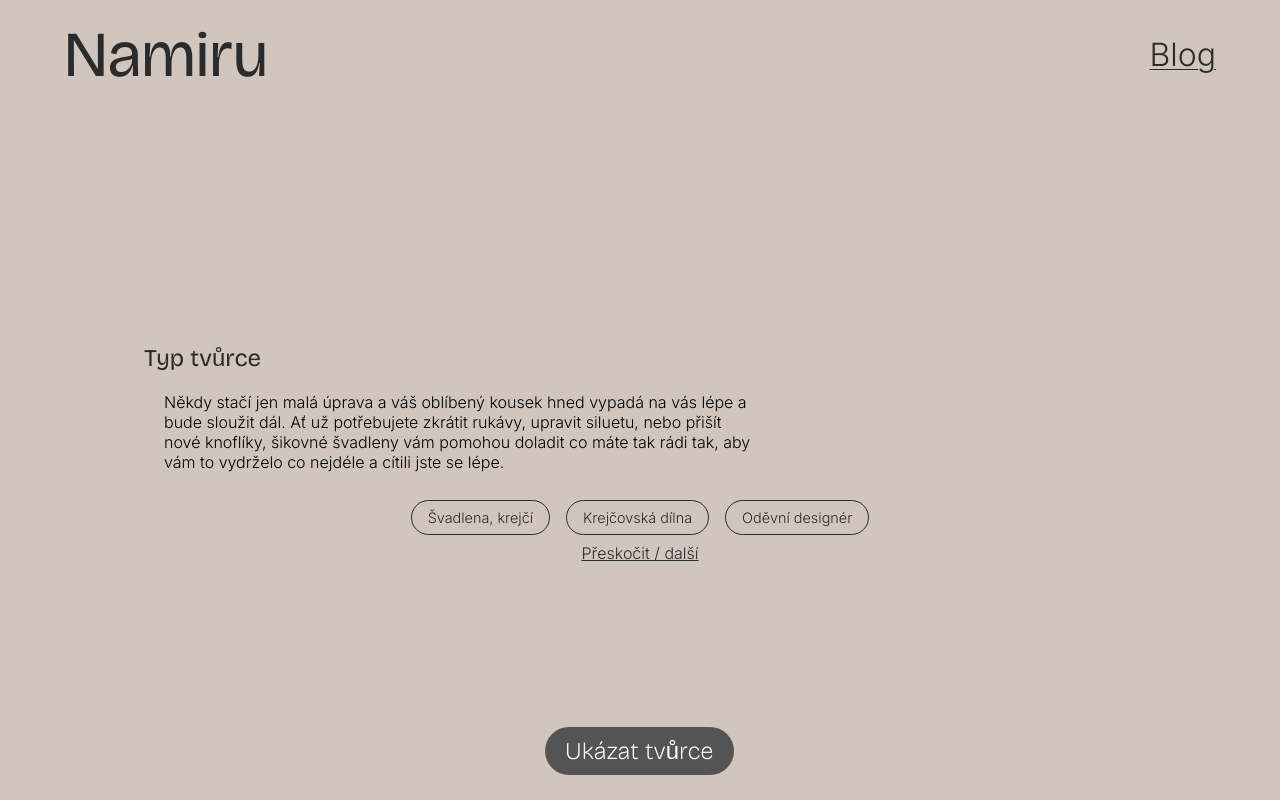
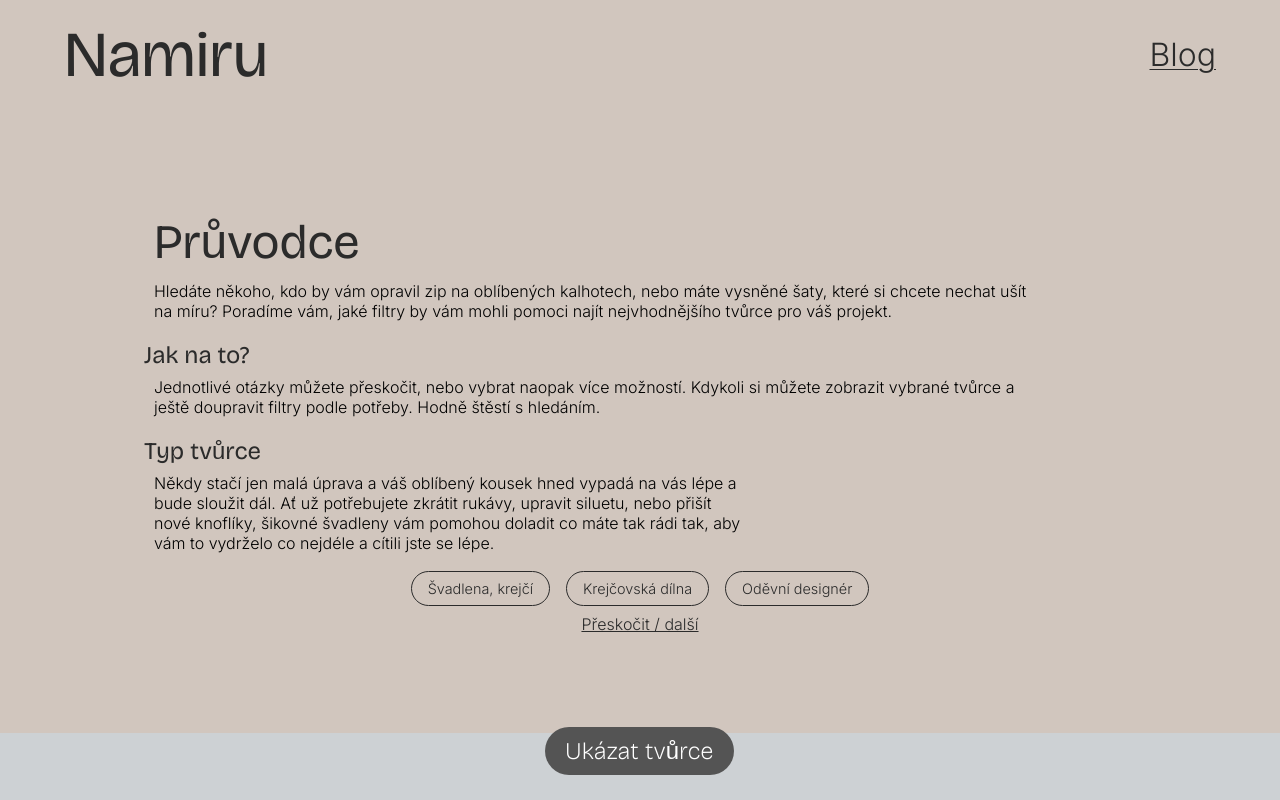
Before and after one commit to han-fris/namiru-app, a React (Vite) app: page /pruvodce in a window 1280 px wide. Shown: the top 800 px of the page. Built offline with nearby package versions, Linux system fonts and the light colour scheme.

Commit message:
edit Guide

```diff
--- a/src/pages/Creators/CreatorsList.css
+++ b/src/pages/Creators/CreatorsList.css
@@ -60,6 +60,11 @@
   }
 
   .noResults__container {
-    max-width: 65vw;
+    max-width: 50vw;
+    margin: 20px;
+    display: flex;
+    flex-direction: column;
+    justify-content: center;
+    align-items: center;
   }
 }
--- a/src/pages/Creators/CreatorsList.jsx
+++ b/src/pages/Creators/CreatorsList.jsx
@@ -19,7 +19,7 @@ export const CreatorList = () => {
         {' '}
         <h1 className="creators-list__header">Seznam tvůrců a filtrování</h1>
         <div className="creators__container">
-          <div className="filters__container">
+          <div className="filters__container no-result__container">
             <Filters />
           </div>
           <div className="creators-list__container">
--- a/src/pages/Guide/Guide.css
+++ b/src/pages/Guide/Guide.css
@@ -9,7 +9,7 @@
 
 #creator-types {
   display: flex;
-  height: 90vh;
+  height: 80vh;
 }
 
 #specializations,
@@ -30,10 +30,21 @@
 }
 
 
-.guide__text {
+p {
   width: 90%;
-  margin: 20px;
+  margin-top: 8px;
 }
+
+h1 {
+  font-size: 3rem;
+  margin-top: 20px
+}
+
+h2 {
+  font-size: 1.5rem;
+  margin-top: 20px
+}
+
 
 .guide__filters {
   text-align: left;
@@ -70,6 +81,7 @@
 }
 
 
+
 @media (min-width: 800px) {
 
 
--- a/src/pages/Guide/Guide.jsx
+++ b/src/pages/Guide/Guide.jsx
@@ -11,7 +11,21 @@ export const Guide = () => {
         <div className="guide__container">
           <FilterForm action="/tvurci">
             <section id="creator-types" className="guide__section">
+              <div className="guide__section-inner"></div>
               <div className="guide__section-inner">
+                <h1>Průvodce</h1>
+                <p>
+                  Hledáte někoho, kdo by vám opravil zip na oblíbených
+                  kalhotech, nebo máte vysněné šaty, které si chcete nechat ušít
+                  na míru? Poradíme vám, jaké filtry by vám mohli pomoci najít
+                  nejvhodnějšího tvůrce pro váš projekt.
+                </p>
+                <h2>Jak na to?</h2>
+                <p>
+                  Jednotlivé otázky můžete přeskočit, nebo vybrat naopak více
+                  možností. Kdykoli si můžete zobrazit vybrané tvůrce a ještě
+                  doupravit filtry podle potřeby. Hodně štěstí s hledáním.
+                </p>
                 <h2 className="guide__category-title">Typ tvůrce</h2>
                 <p className="guide__text">
                   Někdy stačí jen malá úprava a váš oblíbený kousek hned vypadá
@@ -33,8 +47,8 @@ export const Guide = () => {
                   Někdy stačí jen malá úprava a váš oblíbený kousek hned vypadá
                   na vás lépe a bude sloužit dál. Ať už potřebujete zkrátit
                   rukávy, upravit siluetu, nebo přišít nové knoflíky, šikovné
-                  švadleny vám pomohou doladit co máte tagit ak rádi tak, aby vám to
-                  vydrželo co nejdéle a cítili jste se lépe.
+                  švadleny vám pomohou doladit co máte tagit ak rádi tak, aby
+                  vám to vydrželo co nejdéle a cítili jste se lépe.
                 </p>
               </div>
               <div className="guide__filters">
```
